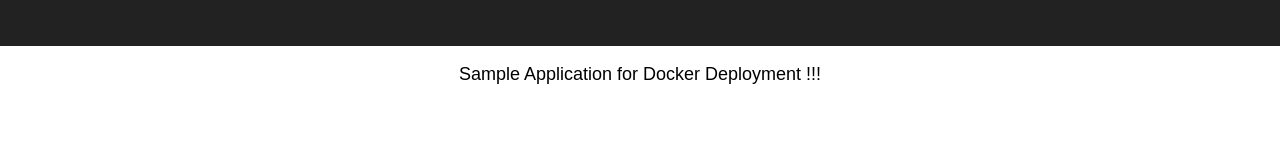
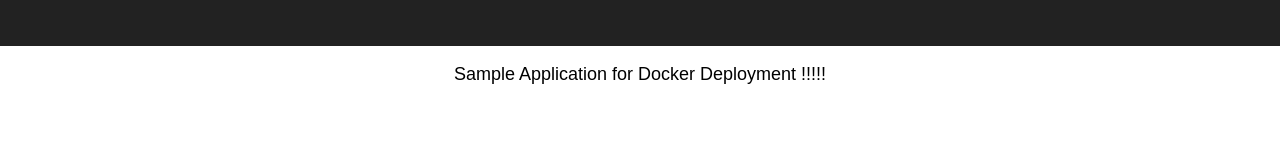
Before and after one commit to dineshsonachalam/web-application-using-docker, a React (Create React App) app: page / in a window 1280 px wide. Shown: the part 144-298 px from the top of the page. Built offline with nearby package versions, Linux system fonts and the light colour scheme.

Commit message:
modified application webpage3

```diff
--- a/src/App.js
+++ b/src/App.js
@@ -11,7 +11,7 @@
           <h1 className="App-title">Welcome to CMPE 220</h1>
         </header>
         <p className="App-intro">
-          Sample Application for Docker Deployment !!!
+          Sample Application for Docker Deployment !!!!!
         </p>
       </div>
     );
```
